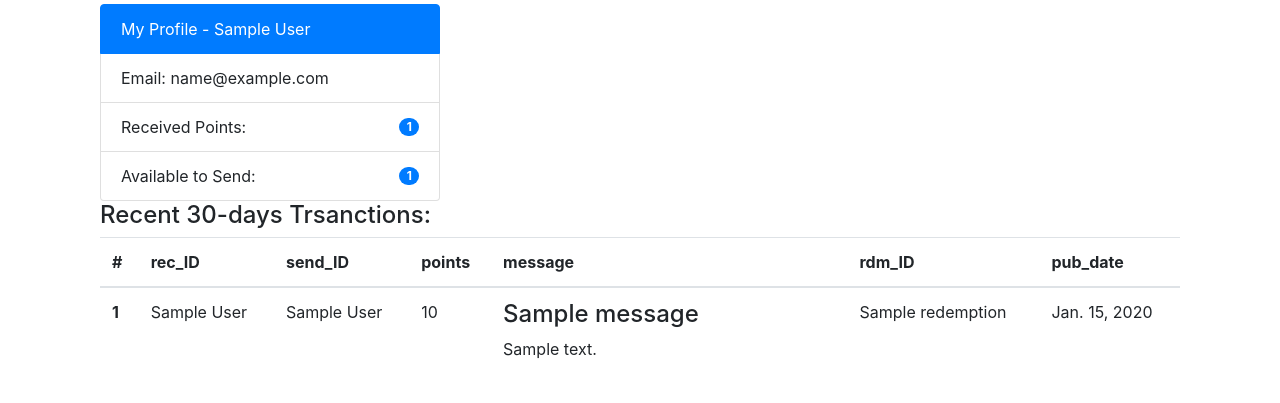
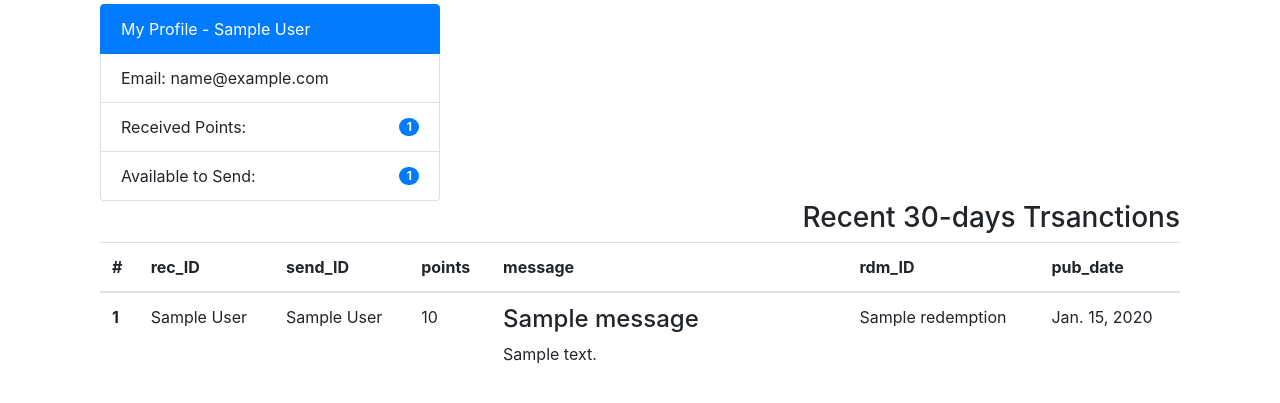
Before and after one commit to xs0203401/DMgtProject, a Django app: page / in a window 1280 px wide. Shown: the part 223-626 px from the top of the page. Run offline with Django 3.2, Linux system fonts and the light colour scheme; the visitor is signed in with stand-in values (Sample User, id 1); tables that the repository leaves empty hold one stand-in row (values such as "Sample post"); data that the repository does not hold is empty; some libraries are stand-ins or nearby versions.

Commit message:
dashboard_view

```diff
--- a/CreditMe/webapp/templates/webapp/home.html
+++ b/CreditMe/webapp/templates/webapp/home.html
@@ -5,9 +5,9 @@
 {% include 'webapp/profile.html' %}
 <div class="container">
 	{% if user.id == 1 %}
-	<h4> Recent 30-days Trsanctions:</h4>
+	<h3 class="float-right"> Recent 30-days Trsanctions</h3>
 	{% else %}
-	<h4>My Transactions:</h4>
+	<h3 class="float-right">My Transactions</h3>
 	{% endif %}
 	<table class="table table-hover">
 		<thead>
```
